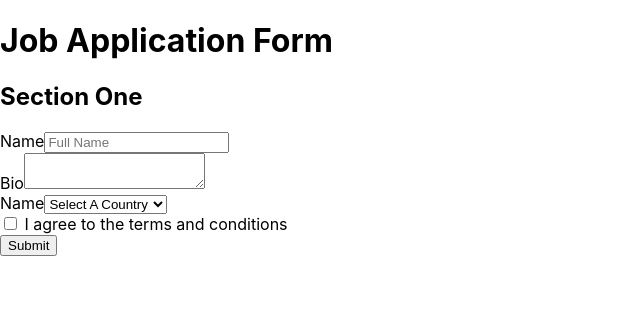
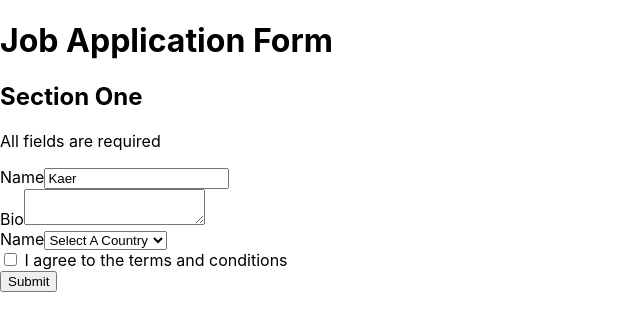
Before and after one commit to caiostarke/react-and-tests, a React (Create React App) app: page / in a window 1280 px wide. Shown: the top 330 px of the page, without its empty margins (0-640 px from the left). Built offline with nearby package versions, Linux system fonts and the light colour scheme.

Commit message:
add getByDisplayValue test

```diff
--- a/src/components/application/application.tsx
+++ b/src/components/application/application.tsx
@@ -1,11 +1,12 @@
 export const Application = () => {
   return (
-    < >
+    <>
       <h1>Job Application Form</h1>
       <h2>Section One</h2>
+      <p>All fields are required</p>
       <div>
         <label htmlFor="name">Name</label>
-        <input type="text"  id="name" placeholder="Full Name" />
+        <input type="text"  id="name" placeholder="Full Name" value="Kaer" />
       </div>
 
       <div>
```
Also changed, not shown: 1 other file (tests, documents, lock files or other folders).
